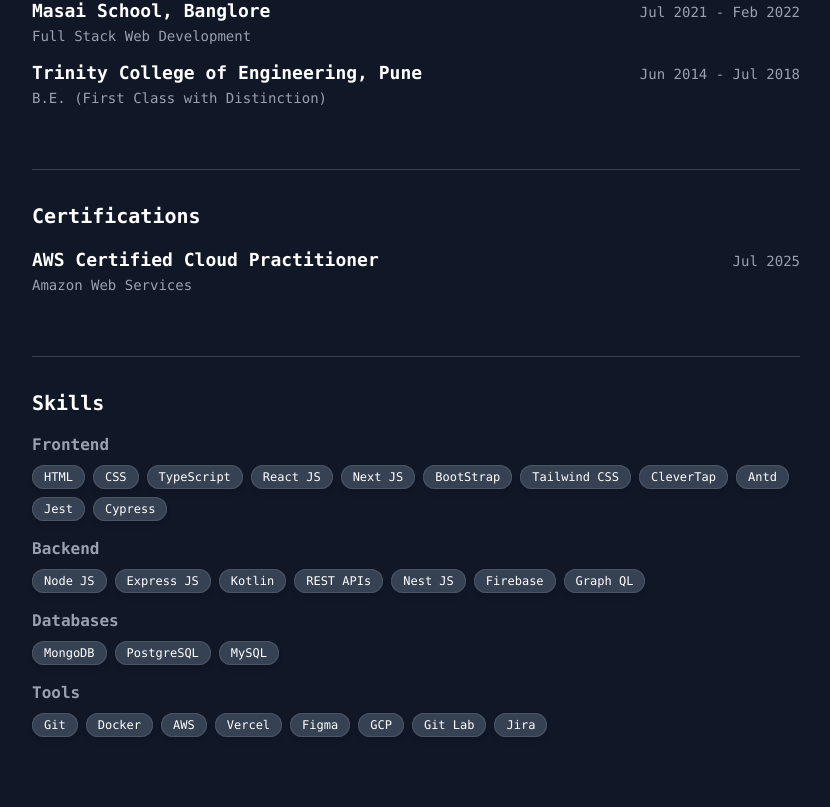
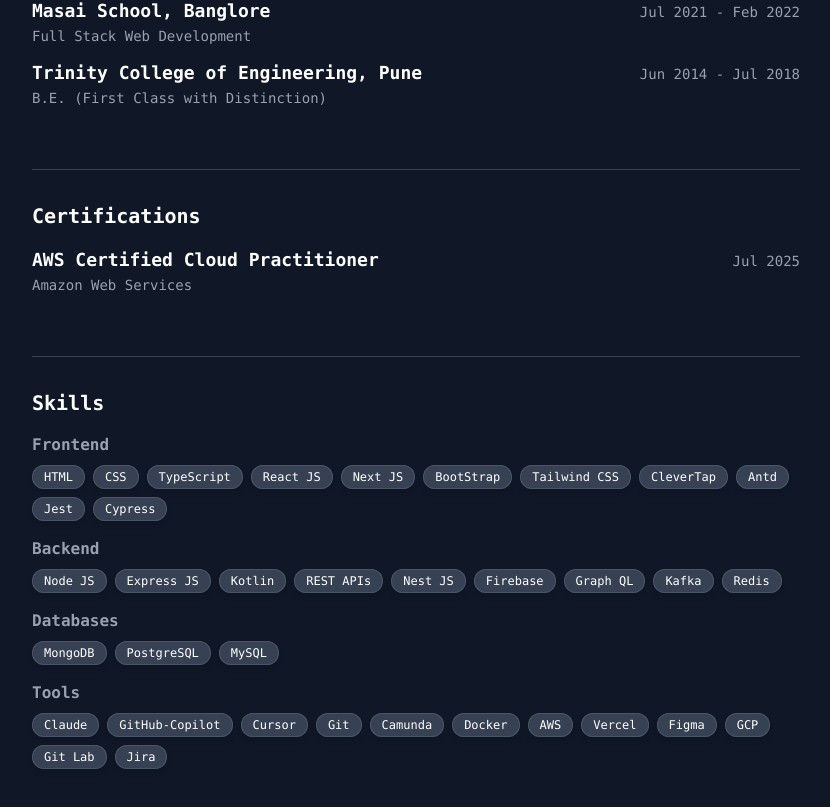
Before and after one commit to krushnakatore/cv, a Next.js app: page / in a window 1280 px wide. Shown: the part 2027-2834 px from the top of the page, without its empty margins (224-1054 px from the left). Built offline with nearby package versions, Linux system fonts and the light colour scheme.

Commit message:
Add Kafka and Redis to backend skills, update tools

```diff
--- a/src/data/portfolioData.ts
+++ b/src/data/portfolioData.ts
@@ -112,7 +112,7 @@
 
   export const skillsData: Skills = {
     frontend: ['HTML', 'CSS', 'TypeScript', 'React JS', 'Next JS', 'BootStrap', 'Tailwind CSS', 'CleverTap', 'Antd', 'Jest', 'Cypress'],
-    backend: ['Node JS', 'Express JS', 'Kotlin', 'REST APIs','Nest JS', 'Firebase', 'Graph QL'],
+    backend: ['Node JS', 'Express JS', 'Kotlin', 'REST APIs','Nest JS', 'Firebase', 'Graph QL', 'Kafka', 'Redis'],
     databases: ['MongoDB', 'PostgreSQL', 'MySQL'],
-    tools: ['Git', 'Docker', 'AWS', 'Vercel', 'Figma', 'GCP', 'Git Lab', 'Jira'],
+    tools: ['Claude', 'GitHub-Copilot', 'Cursor', 'Git', 'Camunda', 'Docker', 'AWS', 'Vercel', 'Figma', 'GCP', 'Git Lab', 'Jira'],
   };
```
